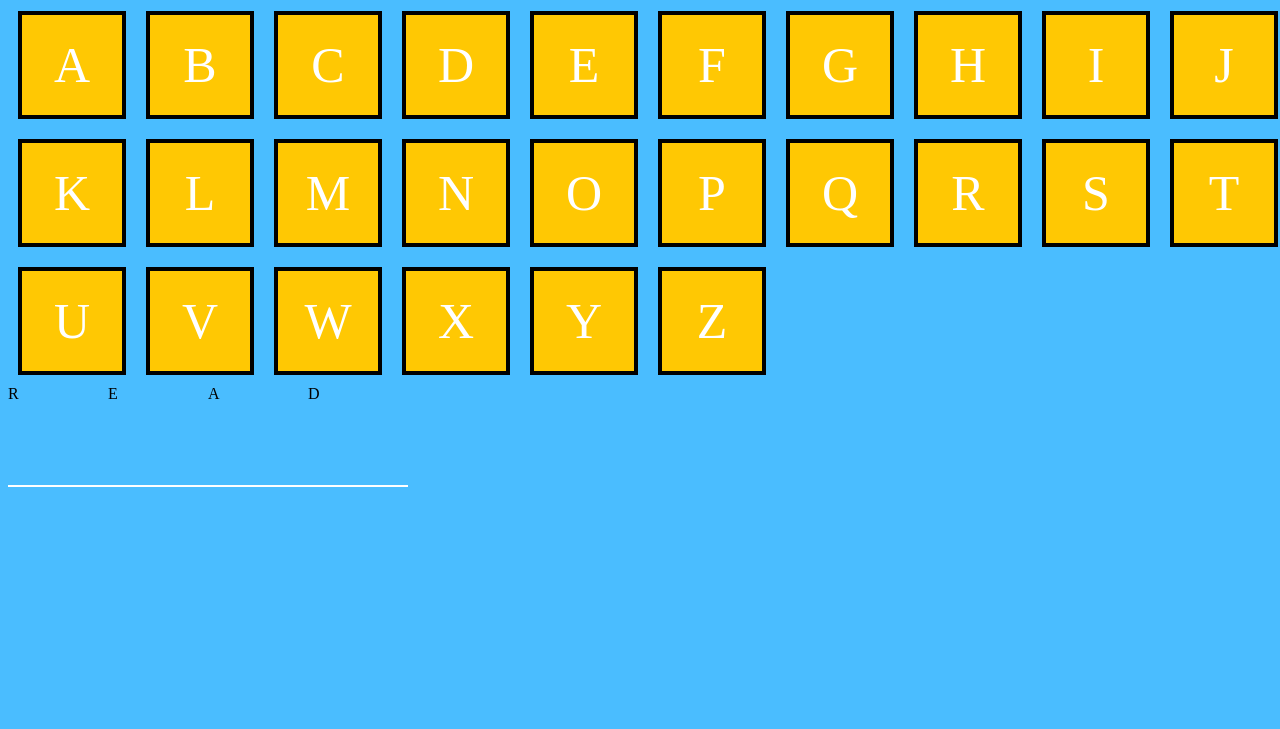
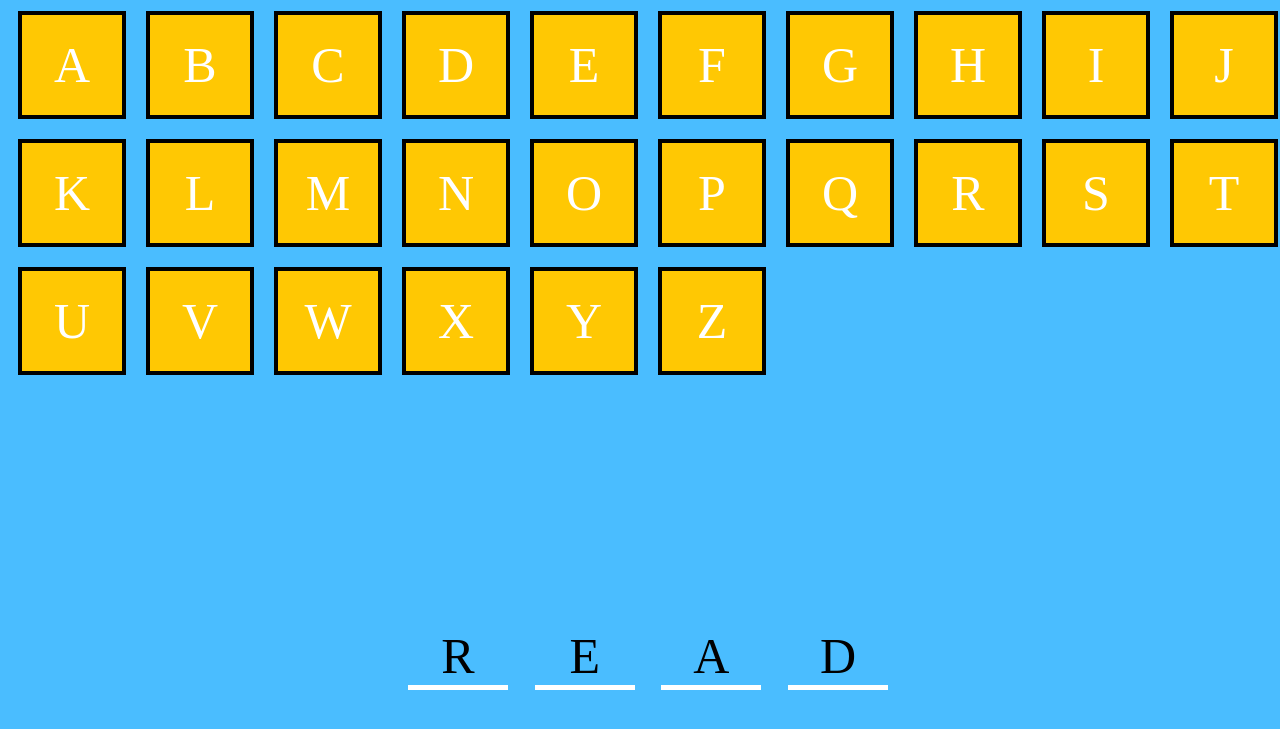
Before and after one commit to elberrafart/hang-man, a plain HTML site: page index.html in a window 1280 px wide. Shown: the part 79-808 px from the top of the page. Drawn offline with Linux system fonts and the light colour scheme.

Commit message:
Added letters at the bottom of the page for answer selection

```diff
--- a/styles.css
+++ b/styles.css
@@ -35,10 +35,18 @@ h1 {
 
 .correct-letters-con {
     display: flex;
+    justify-content: space-between;
+    align-items: flex-start;
+    padding: 200px 400px;
 }
 
 .correct-letter {
-    border-bottom: solid white 2px;
+    border-bottom: solid white 5px;
     height: 100px;
     width: 100px;
+    display: flex;
+    justify-content: center; /* Center horizontally */
+    align-items: flex-end; /* Align text to the bottom */
+    font-size: 50px;
+    color: black;
 }
```
